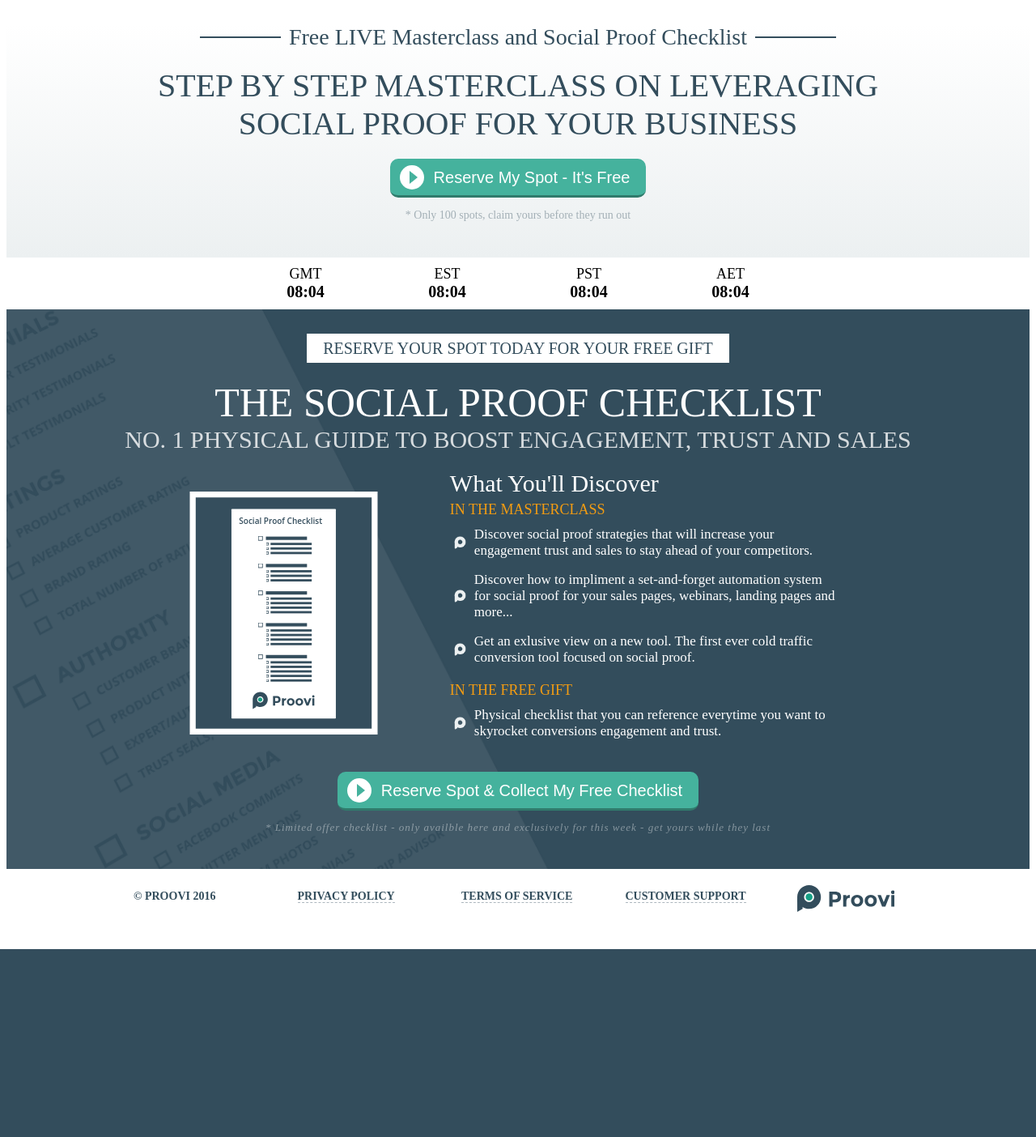
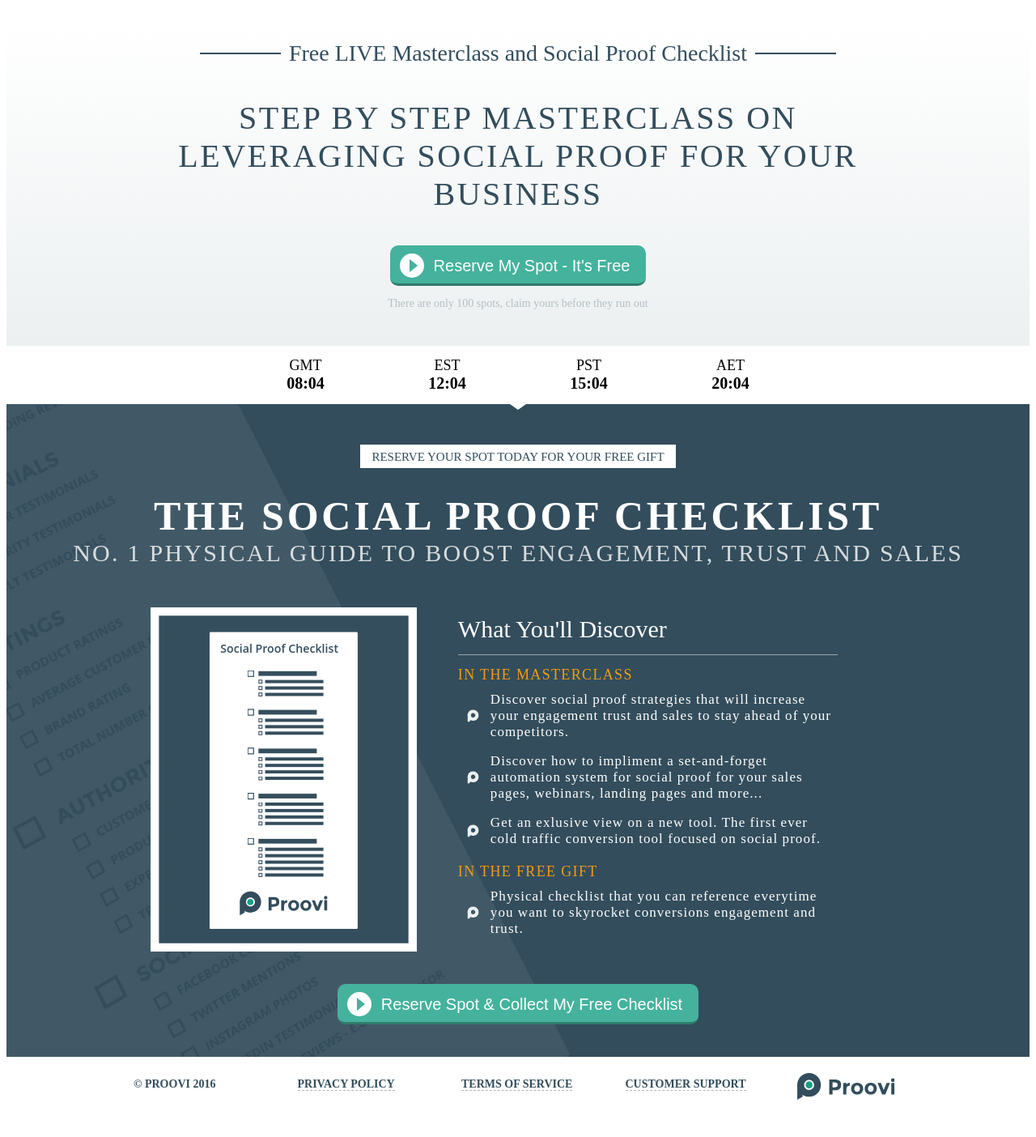
Before and after one commit to alexpriceonline/proovi-landing, a PHP site: page / in a window 1280 px wide. Shown: the part 68-1472 px from the top of the page at 81% size. Before the commit the page ends 1240 px from the top, so only its background shows below. Run offline with PHP 8.4, Linux system fonts and the light colour scheme; style sheets or scripts are compiled from the project's sources; some libraries are stand-ins or nearby versions.

Commit message:
Finished style adjustments

```diff
--- a/index.html
+++ b/index.html
@@ -74,7 +74,7 @@
       </button>
 
       <p class="hero-terms">
-        * Only 100 spots, claim yours before they run out
+        There are only 100 spots, claim yours before they run out
       </p>
     </section>
 
@@ -94,7 +94,7 @@
           class="timezones-zone-time"
           datetime="2016-12-20 08:04"
         >
-          08:04
+          12:04
         </time>
       </div>
       <div class="timezones-zone">
@@ -103,7 +103,7 @@
           class="timezones-zone-time"
           datetime="2016-12-20 08:04"
         >
-          08:04
+          15:04
         </time>
       </div>
       <div class="timezones-zone">
@@ -112,7 +112,7 @@
           class="timezones-zone-time"
           datetime="2016-12-20 08:04"
         >
-          08:04
+          20:04
         </time>
       </div>
     </section>
@@ -175,11 +175,6 @@
         >
           Reserve Spot &amp; Collect My Free Checklist
         </button>
-
-        <p class="magnet-terms">
-          * Limited offer checklist - only availble here and
-          exclusively for this week - get yours while they last
-        </p>
       </center>
     </section>
 
--- a/src/scss/modules/_button.scss
+++ b/src/scss/modules/_button.scss
@@ -7,7 +7,9 @@
   background: $green;
   border: 0;
   border-bottom: 3px solid darken($green, 15%);
+  border-top: 2px solid transparent;
   color: $white;
+  cursor: pointer;
   font-size: 20px;
   margin: 0;
   padding: 12px 20px 10px 54px;
@@ -40,6 +42,12 @@
   width: 0;
 }
 
-.button:hover {
-  box-shadow: 0 0 10px blue(1);
+.button:hover,
+.button:focus {
+  box-shadow: 0 1px 3px darken($green, 20%);
+  transform: translateY(-2px);
 }
+
+.button:active {
+  background-color: darken($green, 15%);
+}
--- a/src/scss/modules/_hero.scss
+++ b/src/scss/modules/_hero.scss
@@ -14,7 +14,7 @@
     font-family: 'Proxima Nova';
     font-size: 24px;
     font-weight: 300;
-    margin: 0 40px 20px;
+    margin: 0 0 20px;
     padding: 0 20px;
     position: relative;
 
@@ -24,13 +24,18 @@
       margin-right: auto;
       max-width: $large;
     }
+
+    @include break(large) {
+      padding-bottom: 20px;
+      padding-top: 20px;
+    }
   }
 
   .hero-preheadline::before,
   .hero-preheadline::after {
     border: 1px solid $blue;
     content: '';
-    display: block;
+    display: none;
     position: absolute;
     right: calc(100% - 10px);
     top: 50%;
@@ -38,6 +43,7 @@
     width: 20px;
 
     @include break(medium) {
+      display: block;
       width: 50px;
     }
 
@@ -55,6 +61,7 @@
     font-family: 'Brandon Grotesque';
     font-size: 26px;
     font-weight: 400;
+    letter-spacing: 0.0625em;
     margin: 0 0 20px;
     padding: 0 20px;
     text-transform: uppercase;
@@ -65,9 +72,13 @@
       margin-right: auto;
       max-width: $large;
     }
+
+    @include break(large) {
+      padding-bottom: 20px;
+    }
   }
 
   .hero-terms {
     font-size: 14px;
-    opacity: 0.4;
+    opacity: 0.3;
   }
--- a/src/scss/modules/_magnet.scss
+++ b/src/scss/modules/_magnet.scss
@@ -5,7 +5,7 @@
 .magnet {
   background: $blue;
   color: $white;
-  padding: 30px 20px;
+  padding: 50px 20px 40px;
   text-align: center;
 
   @include break(large) {
@@ -20,29 +20,31 @@
     color: $blue;
     display: inline-block;
     font-family: 'Brandon Grotesque';
-    font-size: 16px;
+    font-size: 14px;
     font-weight: 400;
-    margin: 0 auto 20px;
-    padding: 7px 20px 6px;
+    margin: 0 auto 30px;
+    padding: 7px 14px 5px;
     text-align: center;
     text-transform: uppercase;
 
     @include break(medium) {
-      font-size: 20px;
+      font-size: 15px;
     }
   }
 
   .magnet-title {
     font-family: 'Brandon Grotesque';
     font-size: 30px;
-    font-weight: 400;
-    margin: 0 auto;
+    font-weight: 700;
+    letter-spacing: 0.075em;
+    margin: 0 auto 10px;
     padding: 0;
     text-align: center;
     text-transform: uppercase;
 
     @include break(medium) {
       font-size: 40px;
+      margin-bottom: 0;
       max-width: $large;
     }
 
@@ -55,7 +57,8 @@
     font-family: 'Brandon Grotesque';
     font-size: 20px;
     font-weight: 300;
-    margin: 0 auto 20px;
+    letter-spacing: 0.075em;
+    margin: 0 auto 30px;
     opacity: 0.8;
     padding: 0;
     text-align: center;
@@ -63,7 +66,7 @@
 
     @include break(medium) {
       font-size: 24px;
-      max-width: $large;
+      margin-bottom: 50px;
     }
 
     @include break(large) {
@@ -92,15 +95,19 @@
   }
 
     .magnet-graphic-icon {
-      margin: 0 auto 20px;
-      max-height: 300px;
-      width: 80%;
+      margin: 0 auto 40px;
+      width: 70%;
+
+      @include break(large) {
+        width: 80%;
+      }
     }
 
   .magnet-content {
     flex: 1 0 100%;
     margin: 0 0 20px;
-    padding-right: 10px;
+    padding-left: 10px;
+    padding-right: 20px;
     text-align: left;
 
     @include break(small) {
@@ -108,15 +115,19 @@
     }
 
     @include break(large) {
+      margin-bottom: 30px;
       padding-right: 100px;
+      padding-top: 10px;
     }
   }
 
     .magnet-content-title {
+      border-bottom: 1px solid white(0.5);
       font-family: 'Proxima Nova';
       font-size: 26px;
       font-weight: 300;
-      margin: 0 0 5px;
+      margin: 0 0 14px;
+      padding: 0 0 14px;
 
       @include break(medium) {
         font-size: 30px;
@@ -128,6 +139,7 @@
       font-family: 'Brandon Grotesque';
       font-size: 18px;
       font-weight: 400;
+      letter-spacing: 0.075em;
       margin: 0 0 10px;
       text-transform: uppercase;
     }
@@ -135,7 +147,7 @@
 
     .magnet-content-list {
       list-style-type: none;
-      margin: 0 0 20px 20px;
+      margin: 0 0 20px 24px;
       padding: 0;
     }
 
@@ -143,13 +155,18 @@
         font-family: 'Proxima Nova';
         font-size: 16px;
         font-weight: 300;
+        letter-spacing: 0.0625em;
         line-height: 18px;
         margin: 0 0 16px;
-        padding: 0 0 0 10px;
+        padding: 0 0 0 16px;
         position: relative;
 
         @include break(medium) {
           font-size: 17px;
+          line-height: 20px;
+        }
+
+        @include break(large) {
           line-height: 20px;
         }
       }
@@ -160,18 +177,9 @@
         background-size: 16px;
         content: '';
         height: 16px;
-        left: -16px;
+        left: -14px;
         position: absolute;
         top: 50%;
         transform: translateY(-50%);
         width: 16px;
       }
-
-  .magnet-terms {
-    font-size: 13px;
-    font-style: italic;
-    font-weight: 300;
-    letter-spacing: 1px;
-    opacity: 0.4;
-    max-width: $medium;
-  }
--- a/src/scss/modules/_timezones.scss
+++ b/src/scss/modules/_timezones.scss
@@ -5,6 +5,7 @@
 .timezones {
   display: flex;
   flex-wrap: wrap;
+  position: relative;
 
   @include break(large) {
     margin-left: auto;
@@ -13,12 +14,30 @@
   }
 }
 
+.timezones::after {
+  border-color: $white transparent transparent;
+  border-style: solid;
+  border-width: 7px 10px 0;
+  bottom: -7px;
+  content: '';
+  height: 0;
+  left: 50%;
+  position: absolute;
+  transform: translateX(-50%);
+  width: 0;
+}
+
   .timezones-zone {
     flex: 1 0 25%;
     font-family: 'Brandon Grotesque';
     margin: 0;
     padding: 10px;
     text-align: center;
+
+    @include break(large) {
+      padding-bottom: 14px;
+      padding-top: 14px;
+    }
   }
 
     .timezones-zone-acronym {
```
